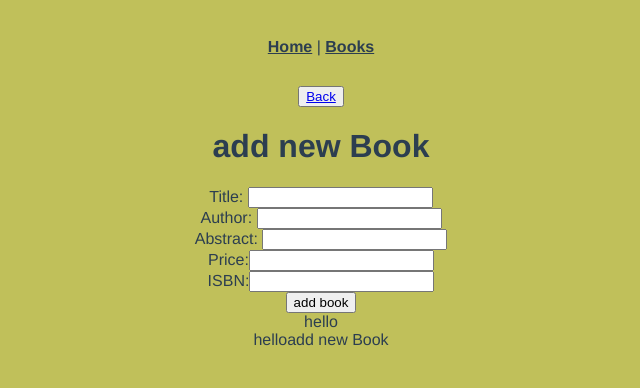
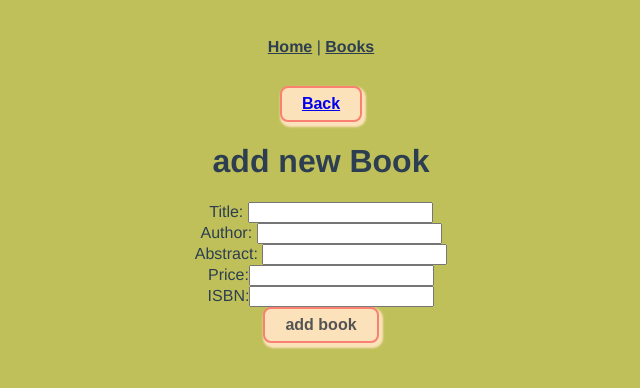
Before and after one commit to kath-arina/Book-App, a Vue app: page /books in a window 1280 px wide. Both pictures are taken after a click on the button "Add Book". Shown: the top 388 px of the page, without its empty margins (319-959 px from the left). Built offline with nearby package versions, Linux system fonts and the light colour scheme; no server answers.

Commit message:
fix: changes button name on addBokk.vue

```diff
--- a/src/components/AddEditBook.vue
+++ b/src/components/AddEditBook.vue
@@ -1,31 +1,48 @@
 <template>
   <h1>{{ heading }}</h1>
+  <form action="">
     <div>
       Title:
-    <input type="text" name="title" v-model="book.title" />
+      <input type="text" name="title" v-model="book.title" required />
     </div>
     <div>
       Author:
-    <input type="text" name="author" v-model="book.author" />
+      <input type="text" name="author" v-model="book.author" required />
     </div>
     <div>
       Abstract:
-    <input type="text" name="abstract" id="abstract" v-model="book.abstract" />
+      <input
+        type="text"
+        name="abstract"
+        id="abstract"
+        v-model="book.abstract"
+      />
     </div>
     <div>Price:<input type="text" name="price" v-model="book.price" /></div>
-  <div>ISBN:<input type="text" name="ISBN" v-model="book.isbn" /></div>
-
-  <button @click="detectOrigin">{{ buttonText }}</button>
-  <div>hello{{ this.book.isbn }}</div>
-  <div>hello{{ this.heading }}</div>
+    <div>
+      ISBN:<input type="text" name="ISBN" v-model="book.isbn" required />
+    </div>
+    <div>
+      <input
+        id="submitBtn"
+        @click="detectOrigin"
+        type="submit"
+        :value="buttonText"
+      />
+    </div>
+  </form>
 </template>
 
 <script>
 export default {
   name: "AddEditBook",
+  props: {
+    id: String,
+  },
   data() {
     return {
       book: {
+        id: "",
         title: "",
         author: "",
         abstract: "",
@@ -37,15 +54,15 @@ export default {
   },
   computed: {
     heading() {
-      return this.book.isbn === "" ? "add new Book" : "edit Book";
+      return this.id === "" ? "add new Book" : "edit Book";
     },
     buttonText() {
-      return this.book.isbn === "" ? "add book" : "save changes";
+      return this.id === "" ? "add book" : "save changes";
     },
   },
   components: {},
   created() {
-    fetch("http://localhost:4730/books/" + this.$route.params.isbn)
+    fetch("http://localhost:4730/books/" + this.$route.params.id)
       .then((res) => res.json())
       .then((book) => (this.book = book));
   },
@@ -57,8 +74,22 @@ export default {
         this.saveChanges();
       }
     },
+    routeBack() {
+      this.$router.push({
+        name: "BookDetails",
+        params: { id: this.book.id }, // hier kann auch updatedBook.isbn stehen
+      });
+    },
     saveChanges() {
-      fetch("http://localhost:4730/books/" + this.$route.params.isbn, {
+      if (
+        this.book.title === "" ||
+        this.book.author === "" ||
+        this.book.isbn === ""
+      ) {
+        console.error("Erforderliche Felder nicht ausgefüllt");
+        return;
+      }
+      fetch("http://localhost:4730/books/" + this.$route.params.id, {
         method: "PUT",
         headers: {
           "Content-Type": "application/json",
@@ -68,18 +99,23 @@ export default {
         .then((res) => res.json())
         .then((updatedBook) => {
           console.log("Changes saved:", updatedBook);
-
-          this.$router.push({
-            name: "BookDetails",
-            params: { isbn: this.book.isbn }, // hier kann auch updatedBook.isbn stehen
-          });
         })
         .catch((error) => {
           console.error("Error saving changes:", error);
         });
+      this.routeBack();
     },
 
     addNewBook() {
+      if (
+        this.book.title === "" ||
+        this.book.author === "" ||
+        this.book.isbn === ""
+      ) {
+        console.error("Erforderliche Felder nicht ausgefüllt");
+        return;
+      } else {
+        this.book.id = this.book.isbn;
         fetch("http://localhost:4730/books/", {
           method: "POST",
           headers: {
@@ -90,16 +126,31 @@ export default {
           .then((res) => res.json())
           .then((newBook) => {
             console.log("New Book saved:", newBook);
-
-          this.$router.push({
-            name: "BookDetails",
-            params: { isbn: newBook.isbn },
-          });
           })
           .catch((error) => {
             console.error("Error adding new book:", error);
           });
+        this.routeBack();
+      }
     },
   },
 };
 </script>
+
+<style scoped>
+form {
+  display: flex;
+  flex-direction: column;
+}
+
+#submitBtn {
+  background: rgb(252, 226, 186);
+  color: rgb(84, 84, 84);
+  padding: 7px 20px;
+  border-radius: 8px;
+  box-shadow: 2px 3px 2px 2px rgb(252, 226, 186);
+  border: 2px solid salmon;
+  font-size: 1rem;
+  font-weight: 600;
+}
+</style>
--- a/src/components/AllBooks.vue
+++ b/src/components/AllBooks.vue
@@ -20,9 +20,8 @@
         <td>{{ book.title }}</td>
         <td>{{ book.isbn }}</td>
         <td>
-          <div v-if="book.isbn">
-            <router-link
-              :to="{ name: 'BookDetails', params: { isbn: book.isbn } }"
+          <div v-if="book.id">
+            <router-link :to="{ name: 'BookDetails', params: { id: book.id } }"
               >Details
             </router-link>
           </div>
@@ -74,6 +73,7 @@ export default {
   flex-direction: row;
   justify-content: space-between;
   align-items: center;
+  color: rgb(69, 68, 68);
 }
 
 h1 {
@@ -81,13 +81,13 @@ h1 {
   margin-left: 2rem;
   flex-grow: 1;
 }
-
-#addBtn {
+button {
   background: rgb(252, 226, 186);
+  color: rgb(84, 84, 84);
   padding: 7px 20px;
   border-radius: 8px;
   box-shadow: 2px 3px 2px 2px rgb(252, 226, 186);
-  border: 4px solid salmon;
+  border: 2px solid salmon;
   font-size: 1rem;
   font-weight: 600;
 }
@@ -96,9 +96,10 @@ table {
   table-layout: fixed;
   width: 100%;
   border-collapse: collapse;
-  border: 3px solid rgb(0, 0, 0);
-  background: rgb(252, 226, 186);
-  border-radius: 1rem;
+  border: 2px solid rgb(69, 68, 68);
+  box-shadow: 5px 5px lightgrey;
+  background: rgb(255, 252, 249);
+  border-radius: 10px;
 }
 
 thead th:nth-child(1) {
@@ -118,29 +119,23 @@ thead th:nth-child(4) {
 
 th,
 td {
-  padding: 10px;
+  padding: 8px;
 }
 tbody td {
   text-align: center;
 }
 thead {
-  background: rgba(0, 0, 0, 0.6);
+  background: rgba(0, 0, 0, 0.405);
   color: rgba(255, 235, 205, 0.919);
-  text-shadow: 1px 1px 1px black;
+  text-shadow: 1px 1px 1px salmon;
   font-size: 1.5rem;
 }
 tbody {
   background: rgba(255, 255, 255, 0.2);
 }
-tbody tr:nth-child(odd) {
-  background-color: rgba(255, 235, 205, 0.919);
-}
 
-tbody tr:nth-child(even) {
-  background-color: rgba(255, 255, 255, 0.55);
-}
 tr > td:hover {
-  background-color: rgba(255, 140, 105, 0.8);
+  background-color: rgba(255, 140, 105, 0.626);
 }
 
 #deleteBtn {
--- a/src/components/BookDetails.vue
+++ b/src/components/BookDetails.vue
@@ -2,16 +2,18 @@
   <button><router-link :to="{ name: 'Books' }">Back</router-link></button>
   <h1>Book details</h1>
   <button id="edit">
-    <router-link :to="{ name: 'editBook', params: { isbn: book.isbn } }"
+    <router-link :to="{ name: 'editBook', params: { id: book.id } }"
       >Edit</router-link
     >
   </button>
   <h2>{{ book.title }} - {{ book.author }}</h2>
   <p>{{ book.abstract }}</p>
+  <img :src="book.cover" />
   <div>
     Price:<strong>{{ book.price }}</strong>
   </div>
   <div>ISBN:{{ book.isbn }}</div>
+  <input type="hidden" name="hidden-ID" :value="book.id" />
 </template>
 
 <script>
@@ -24,7 +26,7 @@ export default {
   },
 
   created() {
-    fetch("http://localhost:4730/books/" + this.$route.params.isbn)
+    fetch("http://localhost:4730/books/" + this.$route.params.id)
       .then((res) => res.json())
       .then((book) => (this.book = book));
   },
--- a/src/router/index.js
+++ b/src/router/index.js
@@ -15,7 +15,7 @@ const routes = [
       import(/* webpackChunkName: "about" */ "../views/BooksView.vue"),
   },
   {
-    path: "/books/:isbn",
+    path: "/books/:id",
     name: "BookDetails",
     component: () =>
       import(/* webpackChunkName: "about" */ "../views/BookDetailsView.vue"),
@@ -27,7 +27,7 @@ const routes = [
       import(/* webpackChunkName: "about" */ "../views/AddBookView.vue"),
   },
   {
-    path: "/books/:isbn/edit",
+    path: "/books/:id/edit",
     name: "editBook",
     component: () =>
       import(/* webpackChunkName: "about" */ "../views/EditBookView.vue"),
--- a/src/views/AddBookView.vue
+++ b/src/views/AddBookView.vue
@@ -1,7 +1,7 @@
 <template>
   <button><router-link :to="{ name: 'Books' }">Back</router-link></button>
 
-  <AddEditBook />
+  <AddEditBook id="" />
 </template>
 
 <script>
@@ -14,3 +14,16 @@ export default {
   },
 };
 </script>
+
+<style scoped>
+button {
+  background: rgb(252, 226, 186);
+  color: rgb(84, 84, 84);
+  padding: 7px 20px;
+  border-radius: 8px;
+  box-shadow: 2px 3px 2px 2px rgb(252, 226, 186);
+  border: 2px solid salmon;
+  font-size: 1rem;
+  font-weight: 600;
+}
+</style>
--- a/src/views/EditBookView.vue
+++ b/src/views/EditBookView.vue
@@ -5,7 +5,7 @@
     >
   </button>
 
-  <AddEditBook />
+  <AddEditBook :id="this.$route.params.id" />
 </template>
 
 <script>
```
Lines whose indentation alone changed are shown as unchanged.
